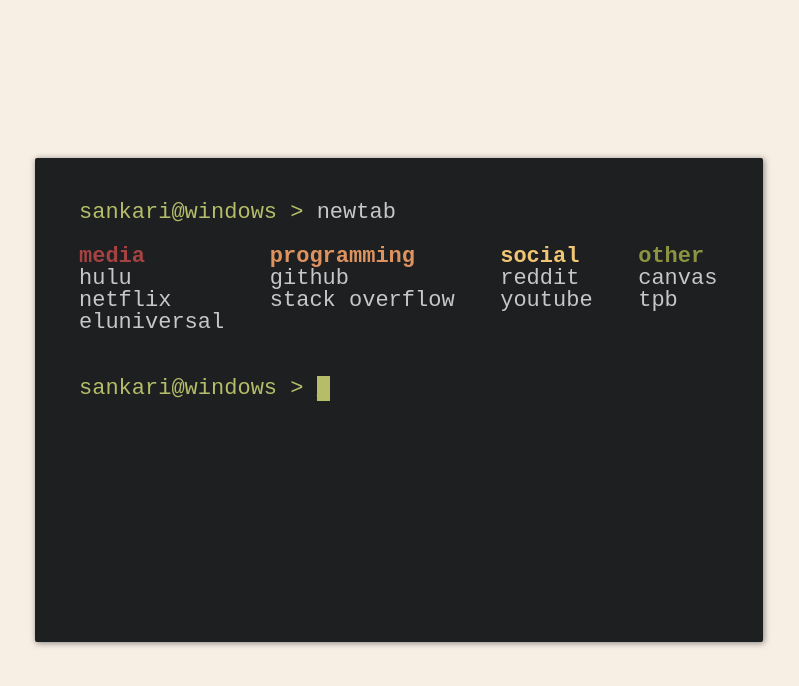
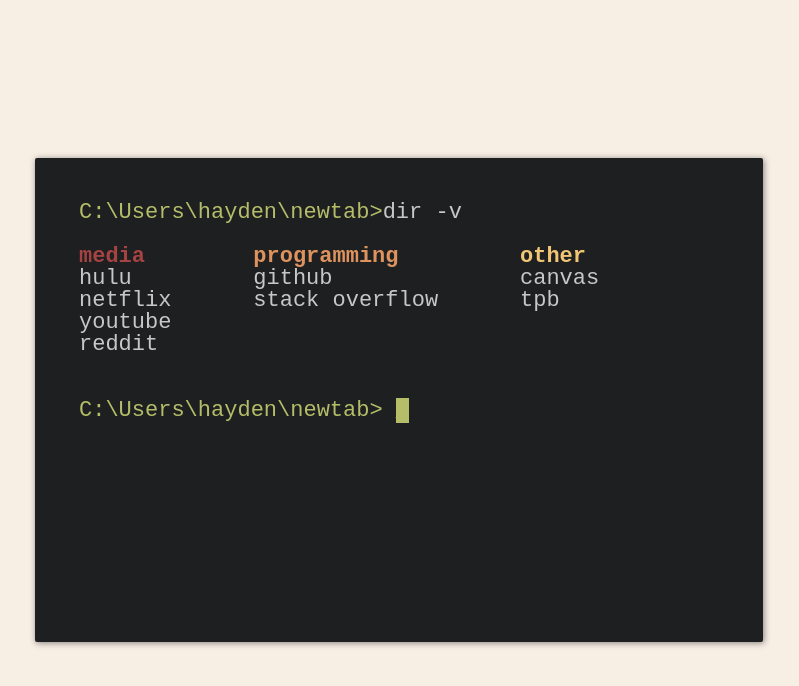
Before and after one commit to HaydenHildreth/startpages, a plain HTML site: page terminal/index.html in a window 1280 px wide. Shown: the whole page, without its empty margins (241-1040 px from the left). Drawn offline with Linux system fonts and the light colour scheme.

Commit message:
Update index.html

```diff
--- a/terminal/index.html
+++ b/terminal/index.html
@@ -98,14 +98,15 @@
   </style>
 </head>
 <body>
-  <p><span>sankari@windows > </span>newtab</p>
+  <p><span>C:\Users\hayden\newtab></span>dir -v</p>
 
   <nav>
     <ul>
       <li>media</li>
       <li><a href="https://hulu.com/" target="_blank">hulu</a></li>
       <li><a href="https://netflix.com/" target="_blank">netflix</a></li>
-      <li><a href="https://www.eluniversal.com.mx/" target="_blank">eluniversal</a></li>
+      <li><a href="https://youtube.com/" target="_blank">youtube</a></li>
+      <li><a href="https://reddit.com" target="_blank">reddit</a></li>
     </ul>
 
     <ul>
@@ -115,18 +116,12 @@
     </ul>
 
     <ul>
-      <li>social</li>
-      <li><a href="https://reddit.com" target="_blank">reddit</a></li>
-      <li><a href="https://youtube.com/" target="_blank">youtube</a></li>
-    </ul>
-
-    <ul>
       <li>other</li>
       <li><a href="https://sso.bgsu.edu/cas/login?service=https%3A%2F%2Fbgsu.instructure.com%2Flogin%2Fcas" target="_blank">canvas</a></li>
       <li><a href="https://pirateproxy.wtf/" target="_blank">tpb</a></li>
     </ul>
   </nav>
 
-  <p><span>sankari@windows > </span> <span id="cursor">_</span></p>
+  <p><span>C:\Users\hayden\newtab> </span> <span id="cursor">_</span></p>
 </body>
 </html>
```
